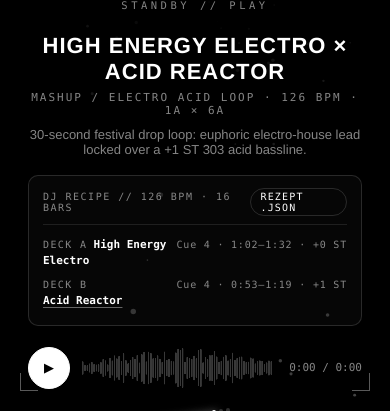
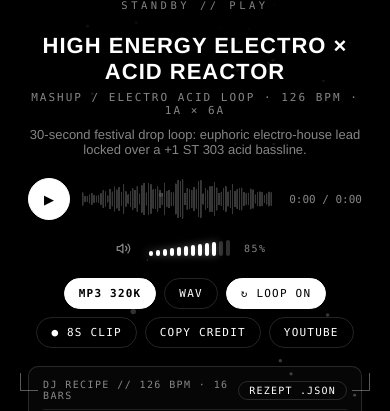
Before and after one commit to MacStenk/quantenbeatz, a plain HTML site: page index.html in a window 390 px wide. Shown: the part 433-844 px from the top of the page. Drawn offline with Linux system fonts and the light colour scheme; no server answers.

Commit message:
fix(mobile): DJ-Rezept-Box sauber unter Player/Buttons verschoben und Mobile-Umbruch geglaettet

```diff
--- a/index.html
+++ b/index.html
@@ -173,9 +173,9 @@
     .act.solid:hover { opacity: 0.86; }
     .act.done { background: #fff; color: #000; border-color: #fff; }
 
-    /* Monochrome DJ Recipe Card (visible on Mashup items) */
+    /* Monochrome DJ Recipe Card (visible on Mashup items, below controls so Play stays high on mobile) */
     .recipe-box {
-      display: none; text-align: left; margin: 0 auto 18px; max-width: 520px;
+      display: none; text-align: left; margin: 18px auto 0; max-width: 520px;
       border: 1px solid var(--line); border-radius: 10px; padding: 12px 14px;
       background: rgba(255,255,255,0.025); font-family: var(--mono); font-size: 11px;
     }
@@ -183,16 +183,21 @@
     .recipe-head {
       display: flex; justify-content: space-between; align-items: center; gap: 8px;
       padding-bottom: 8px; margin-bottom: 8px; border-bottom: 1px solid rgba(255,255,255,0.1);
-      color: var(--fg-dim); letter-spacing: 1.5px; font-size: 10px; text-transform: uppercase;
+      color: var(--fg-dim); letter-spacing: 1.4px; font-size: 10px; text-transform: uppercase;
     }
     .recipe-dl {
       color: #fff; text-decoration: none; border: 1px solid var(--line); border-radius: 999px;
-      padding: 2px 9px; font-size: 10px; letter-spacing: 1.2px; transition: .18s;
+      padding: 3px 10px; font-size: 10px; letter-spacing: 1.2px; transition: .18s;
+      white-space: nowrap; flex-shrink: 0;
     }
     .recipe-dl:hover { background: #fff; color: #000; border-color: #fff; }
     .recipe-row {
       display: flex; justify-content: space-between; align-items: baseline; gap: 10px;
-      padding: 4px 0; line-height: 1.45;
+      padding: 5px 0; line-height: 1.45;
+    }
+    @media (max-width: 560px) {
+      .recipe-row { flex-direction: column; gap: 2px; padding: 6px 0; }
+      .recipe-meta { padding-left: 52px; }
     }
     .recipe-deck { color: var(--fg-dim); font-size: 10px; letter-spacing: 1.4px; margin-right: 6px; }
     .recipe-name { color: #fff; font-weight: 600; }
@@ -317,7 +322,6 @@
           <h1 class="deck-title" id="deckTitle">—</h1>
           <div class="deck-meta" id="deckMeta">—</div>
           <p class="deck-mood" id="deckMood"></p>
-          <div id="recipeBox" class="recipe-box"></div>
 
           <div class="scrub-row">
             <button id="btnPlay" class="play-circle" type="button" aria-label="Play / Pause">▶</button>
@@ -347,6 +351,7 @@
             <button id="btnCredit" class="act" type="button" data-i18n="copyCredit">Copy Credit</button>
             <a id="ytLink" class="act" href="https://www.youtube.com/@quantenbeatz" target="_blank" rel="noopener">YouTube</a>
           </div>
+          <div id="recipeBox" class="recipe-box"></div>
         </div>
       </section>
 
```
